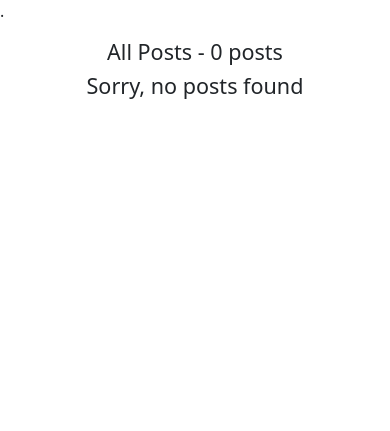
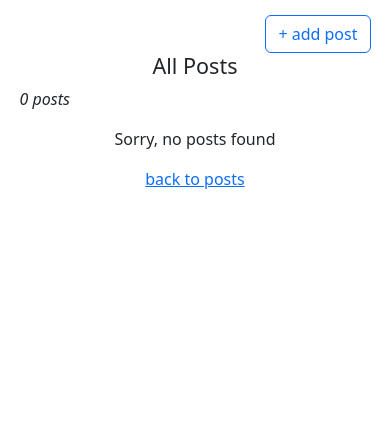
Before and after one commit to odd-one-out/NatureBlog, a Django app: page /search/ in a window 390 px wide. Shown: the part 57-488 px from the top of the page. Run offline with Django 5.2, Linux system fonts and the light colour scheme; data that the repository does not hold is empty; parts of the project's set-up code (start-up, migrations or seed data) failed here and were passed over; some libraries are stand-ins or nearby versions.

Commit message:
filters_remade+style_corrections

```diff
--- a/blog/templates/blog/posts.html
+++ b/blog/templates/blog/posts.html
@@ -3,54 +3,37 @@
 
 
 {% block content %}
+
+
     <div class="col-12">
+        <div class="d-flex flex-row-reverse">
+            <a href="{% url "blog:create" %}" class="btn btn-outline-primary">+ add post</a>
+        </div>
         {% if category %}
-        <h4 class="text-center">{{ category.name }} - {{ posts|length }} {% if posts|length == 1 %}post{% else %}posts{% endif %}</h4>
-        <p class="text-center mb-md-0">{{ category.description }}</p>
+        <h4 class="text-center mb-1">{{ category.name }}</h4>
+        <p class="text-center">{{ category.description }}</p>
         {% else %}
-        <h4 class="text-center">{{ page_title }} - {{ posts|length }} {% if posts|length == 1 %}post{% else %}posts{% endif %}</h4>
+        <h4 class="text-center">{{ page_title }}</h4>
         {% endif %}
+        <p class="fst-italic">{{ posts|length }} {% if posts|length == 1 %}post{% else %}posts{% endif %}</p>
+
 
 
         {% if posts %}
-        <div class="d-flex justify-content-between">
-            <div>
+            <div class="btn-toolbar">
                 <div class="btn-group">
-                    <button class="btn btn-secondary dropdown-toggle" type="button" data-bs-toggle="dropdown" aria-expanded="false">
-                        sort by
+                    <button class="btn btn-sm dropdown-toggle" type="button" data-bs-toggle="dropdown" aria-expanded="false">
+                        category
                     </button>
-                    <ul class="dropdown-menu">
-                        <form action="{% if request.GET.q %}{% url "blog:search" %}
-                            {% elif cat_slug %}{% url "blog:posts" cat_slug %}
-                            {% else %}{% url "blog:allposts" %}
-                            {% endif %}" method="get">
-                            {% if request.GET.q %}
-                            <input type="hidden" name="q" value="{{ request.GET.q }}">
-                            {% endif %}
-                            {% if request.GET.time_period %}
-                            <input type="hidden" name="time_period" value="{{ request.GET.time_period }}">
-                            {% endif %}
-                            <li class="dropdown-item"><input class="form-check-input" type="radio"  name="order_by"
-                                id="flexRadioDefault1" value="date" {% if request.GET.order_by == 'date' %}checked{% endif %}>
-                                <label class="form-check-label ms-2" for="flexRadioDefault1">Oldest to Newest</label>
-                            </li>
-                            <li class="dropdown-item"><input class="form-check-input" type="radio"  name="order_by"
-                                id="flexRadioDefault2" value="-date" {% if request.GET.order_by == '-date' %}checked{% endif %}>
-                                <label class="form-check-label ms-2" for="flexRadioDefault2">Newest to Oldest</label>
-                            </li>
-                            <li class="dropdown-item"><input class="form-check-input" type="radio"  name="order_by"
-                                id="flexRadioDefault3" value="-likes_count" {% if request.GET.order_by == '-likes_count' %}checked{% endif %}>
-                                <label class="form-check-label ms-2" for="flexRadioDefault3">Likes</label>
-                            </li>
-                            <li class="dropdown-item">
-                                <button type="submit" class="btn btn-primary">Apply</button>
-                            </li>
-                        </form>
+                    <ul class="dropdown-menu" aria-labelledby="dropdownMenuLink">
+                        {% for c in categories %}
+                        <li><a class="dropdown-item" href="{% url "blog:posts" c.slug %}">{{ c.name }}</a></li>
+                        {% endfor %}
                     </ul>
                 </div>
                 <div class="btn-group">
-                    <button class="btn btn-secondary dropdown-toggle" type="button" data-bs-toggle="dropdown" aria-expanded="false">
-                        filters
+                    <button class="btn btn-sm dropdown-toggle" type="button" data-bs-toggle="dropdown" aria-expanded="false">
+                        date
                     </button>
                     <ul class="dropdown-menu">
                         <form action="{% if request.GET.q %}{% url "blog:search" %}
@@ -85,10 +68,40 @@
                         </form>
                     </ul>
                 </div>
+                <div class="btn-group">
+                    <button class="btn btn-sm dropdown-toggle" type="button" data-bs-toggle="dropdown" aria-expanded="false">
+                        sort by
+                    </button>
+                    <ul class="dropdown-menu">
+                        <form action="{% if request.GET.q %}{% url "blog:search" %}
+                            {% elif cat_slug %}{% url "blog:posts" cat_slug %}
+                            {% else %}{% url "blog:allposts" %}
+                            {% endif %}" method="get">
+                            {% if request.GET.q %}
+                            <input type="hidden" name="q" value="{{ request.GET.q }}">
+                            {% endif %}
+                            {% if request.GET.time_period %}
+                            <input type="hidden" name="time_period" value="{{ request.GET.time_period }}">
+                            {% endif %}
+                            <li class="dropdown-item"><input class="form-check-input" type="radio"  name="order_by"
+                                id="flexRadioDefault1" value="date" {% if request.GET.order_by == 'date' %}checked{% endif %}>
+                                <label class="form-check-label ms-2" for="flexRadioDefault1">Oldest to Newest</label>
+                            </li>
+                            <li class="dropdown-item"><input class="form-check-input" type="radio"  name="order_by"
+                                id="flexRadioDefault2" value="-date" {% if request.GET.order_by == '-date' %}checked{% endif %}>
+                                <label class="form-check-label ms-2" for="flexRadioDefault2">Newest to Oldest</label>
+                            </li>
+                            <li class="dropdown-item"><input class="form-check-input" type="radio"  name="order_by"
+                                id="flexRadioDefault3" value="-likes_count" {% if request.GET.order_by == '-likes_count' %}checked{% endif %}>
+                                <label class="form-check-label ms-2" for="flexRadioDefault3">Likes</label>
+                            </li>
+                            <li class="dropdown-item">
+                                <button type="submit" class="btn btn-primary">Apply</button>
+                            </li>
+                        </form>
+                    </ul>
                 </div>
-
-
-            <a href="{% url "blog:create" %}" class="btn btn-outline-primary">+ add post</a>
+                <a class="d-inline-flex align-items-center text-decoration-none ms-2" href="{% url "blog:allposts" %}"><i class="fa-solid fa-filter-circle-xmark fa-lg" style="color: grey;"></i></a>
             </div>
         {% endif %}
 
@@ -96,7 +109,8 @@
             {% for post in posts %}
                 {% include "blog/card.html" %}
             {% empty %}
-                <h4 class="text-center">{{ empty_text }}</h4>
+                <p class="text-center">{{ empty_text }}</p>
+                <a class="text-center" href="{% url "blog:allposts" %}">back to posts</a>
             {% endfor %}
         </div>
     </div>
--- a/blog/views.py
+++ b/blog/views.py
@@ -114,6 +114,7 @@ class PostListView(ListView):
         context['title'] = 'Nature Blog - posts'
         context['page_title'] = self.page_title
         context['empty_text'] = 'Sorry, no posts found'
+        context['categories'] = Category.objects.only('slug', 'name')
         slug = self.kwargs.get('cat_slug')
         context['cat_slug'] = slug
         if slug:
--- a/static/styles/main.css
+++ b/static/styles/main.css
@@ -56,15 +56,15 @@ img {
 
 /* class only for user login/register/change_password pages */
 .regform {
+    display: inline-block;
+    margin-inline: auto;
     background-color: #f8f9fa;
     border-radius: 15px;
     box-shadow: 0px 0px 10px 0px rgba(0, 0, 0, 0.5);
-    padding: 2rem;
+    padding: 1rem;
     margin-top: 2rem;
     margin-bottom: 2rem;
     width: 96%;
-    /* max-width: 800px; */
-
 }
 
 /* class for form errors */
@@ -86,7 +86,7 @@ img {
 
     .regform {
         margin-top: 1rem;
-        padding: 1.5rem;
+        box-shadow: none;
     }
 
     .footer {
@@ -97,6 +97,6 @@ img {
 
 @media(max-width: 576px) {
     .regform {
-    margin-top: .5rem;
+        margin-top: .5rem;
     }
 }
--- a/templates/base.html
+++ b/templates/base.html
@@ -79,7 +79,7 @@
 
     <main>
         <div class='wrapper'>
-            <div class="container-fluid">
+            <div class="container-fluid px-0">
                 <div class="row">
 
                     {% block content %}
--- a/templates/notifications.html
+++ b/templates/notifications.html
@@ -12,4 +12,3 @@
     {% endif %}
 {% endfor %}
 {% endif %}
-.
--- a/user/templates/user/login.html
+++ b/user/templates/user/login.html
@@ -3,7 +3,7 @@
 
 
 {% block content %}
-    <div class="regform mx-auto">
+    <div class="regform">
         <h3>Log in</h3>
         <form method="post" action="{% url "user:login" %}">
             {% csrf_token %}
--- a/user/templates/user/pass_reset_complete.html
+++ b/user/templates/user/pass_reset_complete.html
@@ -3,7 +3,7 @@
 
 
 {% block content %}
-<div class="container regform">
+<div class="regform">
     <h4>Your password has been set. You may <a href="{% url "user:login" %}">log in</a> now <i class="fa-regular fa-face-smile-beam ms-2"></i></h4>
     <h4></h4></div>
 {% endblock %}
--- a/user/templates/user/pass_reset_confirm.html
+++ b/user/templates/user/pass_reset_confirm.html
@@ -3,7 +3,7 @@
 
 {% block content %}
 
-<div class="container regform mx-auto">
+<div class="regform">
     {% if validlink %}
 
         <form method="post">{% csrf_token %}
--- a/user/templates/user/pass_reset_form.html
+++ b/user/templates/user/pass_reset_form.html
@@ -3,7 +3,7 @@
 
 
 {% block content %}
-<div class="container regform mx-auto">
+<div class="regform">
     <h3 class="pt-4">Forgotten your password?</h3>
     <p>Enter your email address below, and we’ll email instructions for setting a new one.</p>
 
--- a/user/templates/user/pass_reset_sent.html
+++ b/user/templates/user/pass_reset_sent.html
@@ -2,7 +2,7 @@
 {% load static %}
 
 {% block content %}
-<div class="container regform mx-auto">
+<div class="regform">
     <h5>We’ve emailed you instructions for setting your password, if <b>an account exists with the email you entered.</b></h5>
     <h5>You should receive them shortly.</h5>
     <h5>If you don’t receive an email, <b>please make sure you’ve entered the address you registered with</b>, and <b>check your spam folder.</b></h5>
--- a/user/templates/user/register.html
+++ b/user/templates/user/register.html
@@ -3,7 +3,7 @@
 
 
 {% block content %}
-    <div class="container regform mx-auto">
+    <div class="regform">
         <h3>Registration</h3>
         <form method="post" action="{% url "user:register" %}">
             {% csrf_token %}
```
Lines whose indentation alone changed are shown as unchanged.
